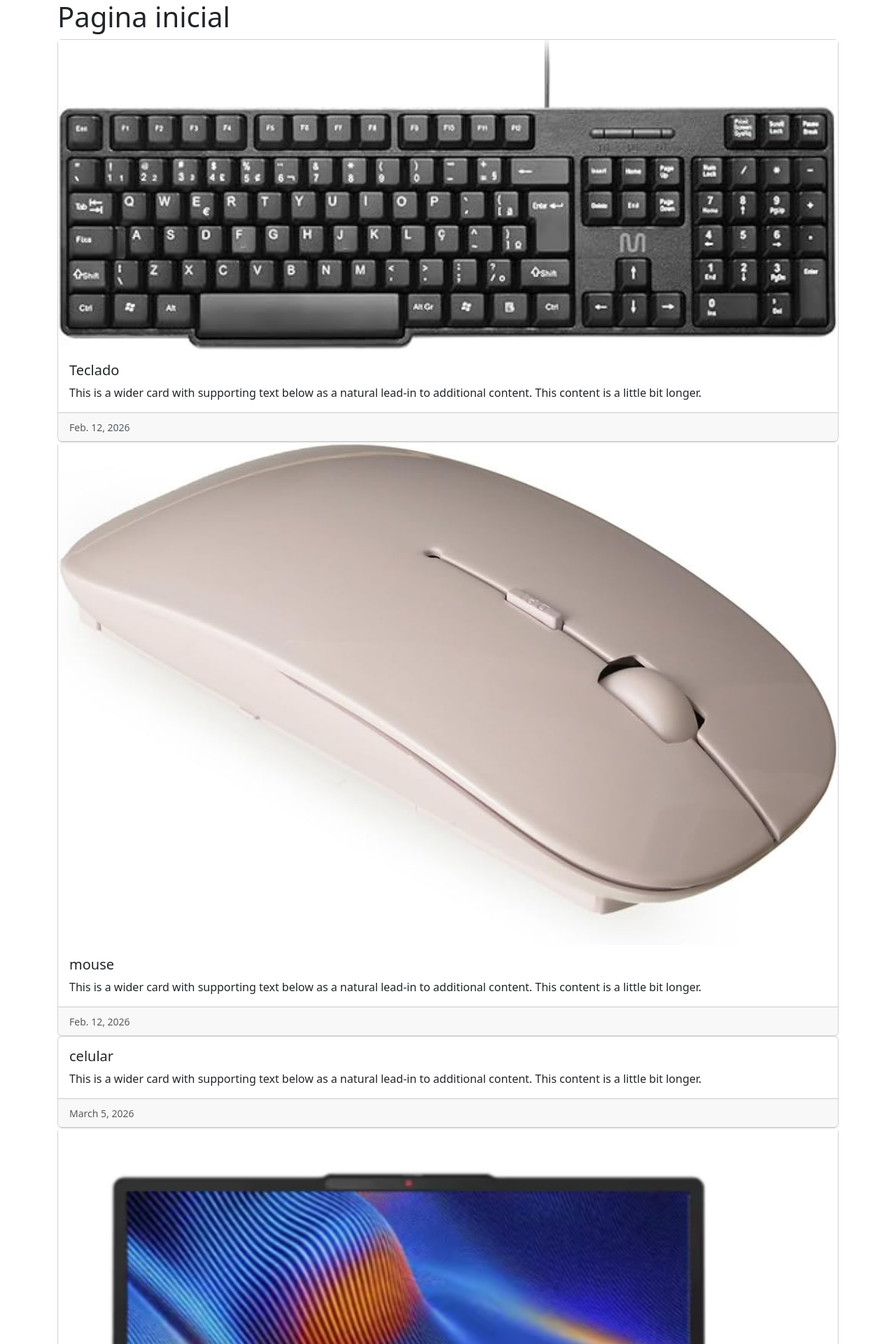
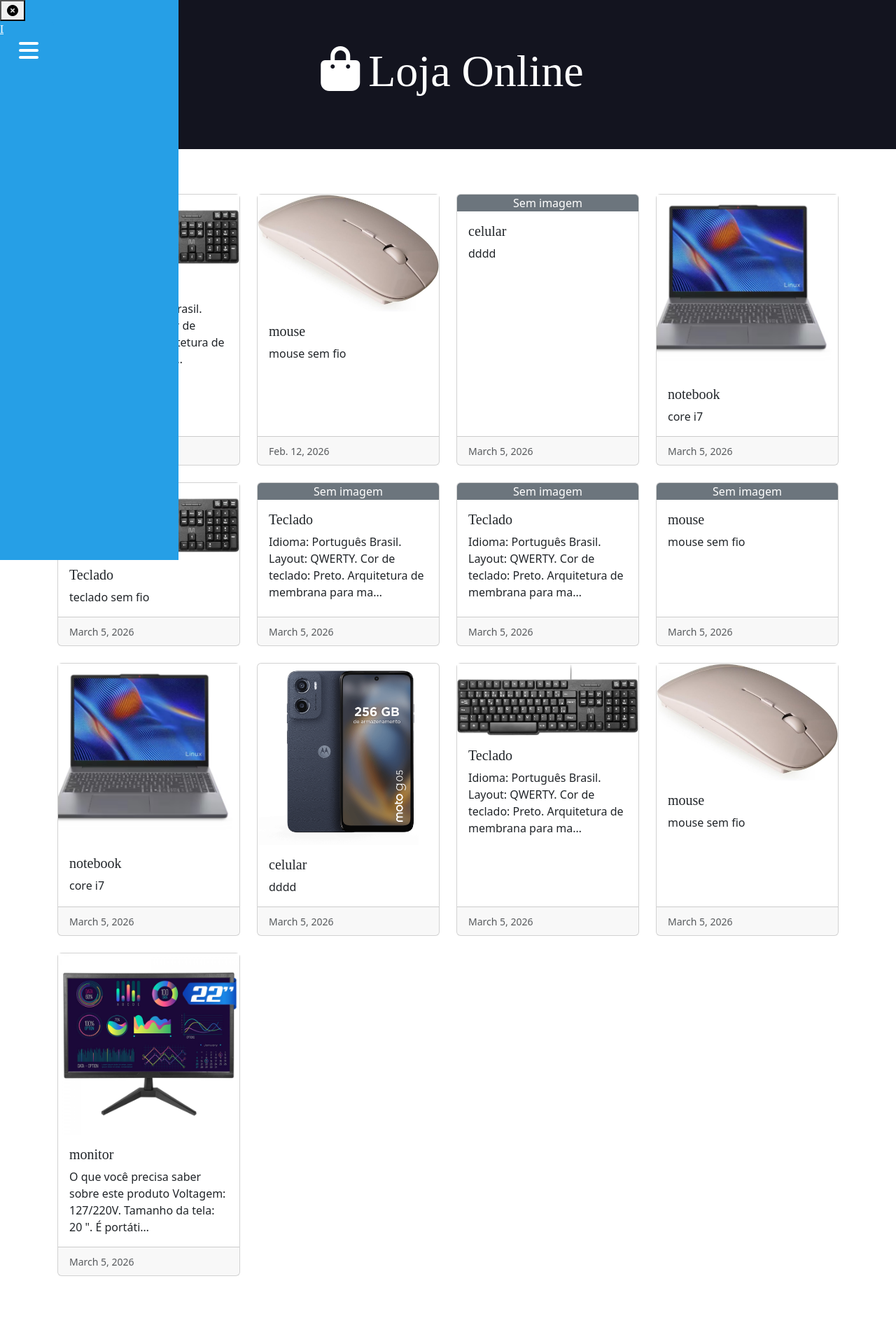
Before and after one commit to dbernardos/20261TEP2Python, a Django app: page / in a window 1280 px wide. Shown: the top 1920 px of the page at 70% size. After the commit the page ends 1823 px from the top, so only its background shows below. Run offline with Django 5.2, Linux system fonts and the light colour scheme; data comes from the database, SQL or seed files in the repository; both versions use the stored data as it was after the commit; some libraries are stand-ins or nearby versions.

Commit message:
menu, arquivo base

```diff
--- a/core/models.py
+++ b/core/models.py
@@ -1,10 +1,10 @@
 from django.db import models
-from localflavor.br.models import BRCPFField
+#from localflavor.br.models import BRCPFField
 
 class Produto(models.Model):
     nome = models.CharField(max_length=50)
     preco = models.DecimalField(decimal_places=2, max_digits=8)
-    descricao = models.CharField(max_length=200)
+    descricao = models.TextField()
     qtde = models.PositiveIntegerField(default=0)
     data_de_validade = models.DateField(auto_now_add=True)
     imagem = models.ImageField(upload_to='produtos/', null=True, blank=True)
@@ -15,6 +15,6 @@ class Cliente(models.Model):
     nome = models.CharField(max_length=200)
     sobrenome = models.CharField(max_length=200, null=True, blank=True)
     data_nascimento = models.DateField(null=True, blank=True)
-    cpf = BRCPFField(unique=True, null=True, blank=True)
+    cpf = models.CharField(max_length=22, null=True, blank=True)
     telefone = models.CharField(max_length=30, null=True, blank=True)
     email = models.EmailField(max_length=100, null=True, blank=True)
--- /dev/null
+++ b/core/templates/global/base.html
@@ -0,0 +1,30 @@
+{% load bootstrap5 %}
+{% load static %}
+
+<!DOCTYPE html>
+<html lang="pt-br">
+  <head>
+    <meta charset="UTF-8" />
+    <meta name="viewport" content="width=device-width, initial-scale=1.0" />
+
+    <link rel="stylesheet" href="https://cdnjs.cloudflare.com/ajax/libs/font-awesome/7.0.1/css/all.min.css">
+    <link rel="stylesheet" href="{% static 'css/styles.css' %}">
+
+    <title>
+      {% block title %}
+
+      {% endblock %}| Loja
+    </title>
+    {% bootstrap_css %}
+  </head>
+  <body>
+    {% include 'global/menu.html' %}
+    {% include 'global/header.html' %}
+
+    {% block content %}
+    {% endblock %}
+
+    {% include 'global/footer.html' %}
+    <script src="{% static 'js/script.js' %}"></script>
+  </body>
+</html>
--- /dev/null
+++ b/core/templates/global/header.html
@@ -0,0 +1,10 @@
+<header class="main-header-container">
+  <div class="main-header container">
+    <h1>
+        <a class="main-logo" href="{% url 'urlindex' %}">
+            <i class="fa-solid fa-bag-shopping"></i>
+            <span class="main-logo-text">Loja Online</span>
+        </a>
+    </h1>
+  </div>
+</header>
--- /dev/null
+++ b/core/templates/global/menu.html
@@ -0,0 +1,26 @@
+<button class="button-show-menu button-show-menu-visible">
+    <i class="fas fa-bars"></i>
+    <span class="hidden-text">Mostrar menu</span>
+</button>
+
+<div class="menu-container menu-hidden">
+    <button class="button-close-menu button-close-menu-visible">
+        <i class="fas fa-times-circle"></i>
+        <span class="hidden-text">Fechar menu</span>
+    </button>
+
+  <div class="menu-content">
+    <nav class="menu-nav">
+      {% if user.is_authenticated %}
+        <a class="menu-nav" href="{% url 'urlindex' %}">Dashboard</a>
+        <a class="menu-nav" href="{% url 'urlprodutos' %}">Produtos</a>
+        <a class="menu-nav" href="{% url 'urlsalvarProdutos' %}">Novo Produto</a>
+        <a class="menu-nav" href="{% url 'urlclientes' %}">Clientes</a>
+        <a class="menu-nav" href="{% url 'urlsalvarClientes' %}">Novo Cliente</a>
+        <a class="menu-nav" href="{% url 'urlsair' %}">Logout</a>
+      {% else %}
+        <a class="menu-nav" href="{% url 'urlentrar' %}">Login</a>
+      {% endif %}
+    </nav>
+  </div>
+</div>
--- a/core/templates/index.html
+++ b/core/templates/index.html
@@ -1,29 +1,32 @@
-{% load bootstrap5 %}
-<!DOCTYPE html>
-<html lang="en">
-<head>
-    <meta charset="UTF-8">
-    <meta name="viewport" content="width=device-width, initial-scale=1.0">
-    <title>Document</title>
-    {% bootstrap_css %}
-</head>
-<body>
+{% extends 'global/base.html' %}
+
+{% block title %}
+  Dashboard
+{% endblock %}
+
+{% block content %}
   <div class="container">
-        <h1>Pagina inicial</h1>
+    <div class="row row-cols-1 row-cols-md-2 row-cols-lg-3 row-cols-xl-4 g-4">
       {% for p in produtos %}
         <div class="card-group">
           <div class="card">
-              <img src="{{ p.imagem }}" alt="{{ produto.nome }}">
+            {% if p.imagem %}
+              <img src="{{ p.imagem.url }}" alt="{{ p.nome }}" />
+            {% else %}
+              <div class="card-img-top bg-secondary d-flex align-items-center justify-content-center" style="hight: 200px;">
+                <span class="text-white">Sem imagem</span>
+              </div>
+            {% endif %}
             <div class="card-body">
               <h5 class="card-title">{{ p.nome }}</h5>
-                <p class="card-text">This is a wider card with supporting text below as a natural lead-in to additional content. This content is a little bit longer.</p>
+              <p class="card-text">{{ p.descricao|truncatechars:100 }}</p>
             </div>
             <div class="card-footer">
-                <small class="text-body-secondary">{{ p.data_de_validade}}</small>
+              <small class="text-body-secondary">{{ p.data_de_validade }}</small>
             </div>
           </div>
         </div>
       {% endfor %}
     </div>
-</body>
-</html>
+  </div>
+{% endblock %}
--- a/core/urls.py
+++ b/core/urls.py
@@ -2,6 +2,8 @@ from django.urls import path
 from .views import index, contato, produtos, clientes
 from .views import salvarClientes, editaCliente, apagaCliente, entrar, sair
 from .views import salvarProdutos, editarProdutos
+from django.conf import settings
+from django.conf.urls.static import static
 
 urlpatterns = [
     path('', index, name="urlindex"),
@@ -16,3 +18,5 @@ urlpatterns = [
     path('salvarProdutos', salvarProdutos, name='urlsalvarProdutos'),
     path('editarProdutos/<int:id>', editarProdutos, name='urleditarProdutos'),
 ]
+
+urlpatterns += static(settings.MEDIA_URL, document_root=settings.MEDIA_ROOT)
--- a/projeto1/settings.py
+++ b/projeto1/settings.py
@@ -127,3 +127,4 @@ DEFAULT_AUTO_FIELD = 'django.db.models.BigAutoField'
 
 MEDIA_URL = '/media/'
 MEDIA_ROOT = os.path.join(BASE_DIR, 'media')
+STATICFILES_DIRS = [os.path.join(BASE_DIR, 'static')]
--- /dev/null
+++ b/static/css/styles.css
@@ -0,0 +1,90 @@
+.main-header-container {
+    background: #13141f;
+}
+
+.main-logo {
+    font-size: 4rem;
+    color: white;
+    text-decoration: none;
+    display: flex;
+    flex-flow: row nowrap;
+    align-items: center;
+    justify-content: center;
+    width: fit-content;
+    margin: 0 auto;
+}
+
+.container {
+    max-width: 144rem;
+    margin: 0 auto;
+    padding: 4rem;
+}
+
+h1, h2, h3, h4, h5, h5 {
+    font-family: 'Roboto Slab', serif;
+}
+
+img {
+    max-width: 100%;
+}
+
+a {
+    color: #269fe6;
+    text-decoration: none;
+}
+
+.hidden-text {
+    display: none;
+}
+
+.menu-container {
+    position: fixed;
+    top: 0;
+    left: 0;
+    bottom: 0;
+    width: 255px;
+    min-height: 100vh;
+    overflow-y: auto;
+    background-color: #269fe6;
+    z-index: 2;
+    transition: all 300ms ease-in-out;
+}
+
+.menu-container a {
+    color: white;
+}
+
+/*
+.menu-hidden {
+    left: -255px;
+}*/
+
+.button-show-menu {
+    position: fixed;
+    left: 265px;
+    top: 2rem;
+    color: white;
+    background-color: #269fe6;
+    border: none;
+    font-size: 2rem;
+    z-index: 3;
+    padding: 1rem;
+    visibility: hidden;
+    opacity: 0;
+    transition: all 300ms ease-in-out;
+    border-radius: 0 4px 4px 0;
+    cursor: pointer;
+}
+
+.button-show-menu-visible {
+    visibility: visible;
+    opacity: 1;
+    left: 5px;
+}
+
+.menu-nav {
+    display: flex;
+    flex-flow: column wrap;
+    font-size: 1rem;
+    font-family: 'Roboto Slab', serif;
+}
```
Also changed, not shown: core/templates/clientes.html (+8 -12 lines), core/templates/contato.html (+8 -10 lines), core/templates/editarProdutos.html (+8 -12 lines), core/templates/produtos.html (+8 -12 lines), core/templates/salvarClientes.html (+7 -12 lines), core/migrations/0005_alter_cliente_cpf.py (added), core/migrations/0006_alter_produto_descricao.py (added), core/templates/global/footer.html (added), db.sqlite3, static/js/script.js (added). Lines whose indentation alone changed are shown as unchanged.
